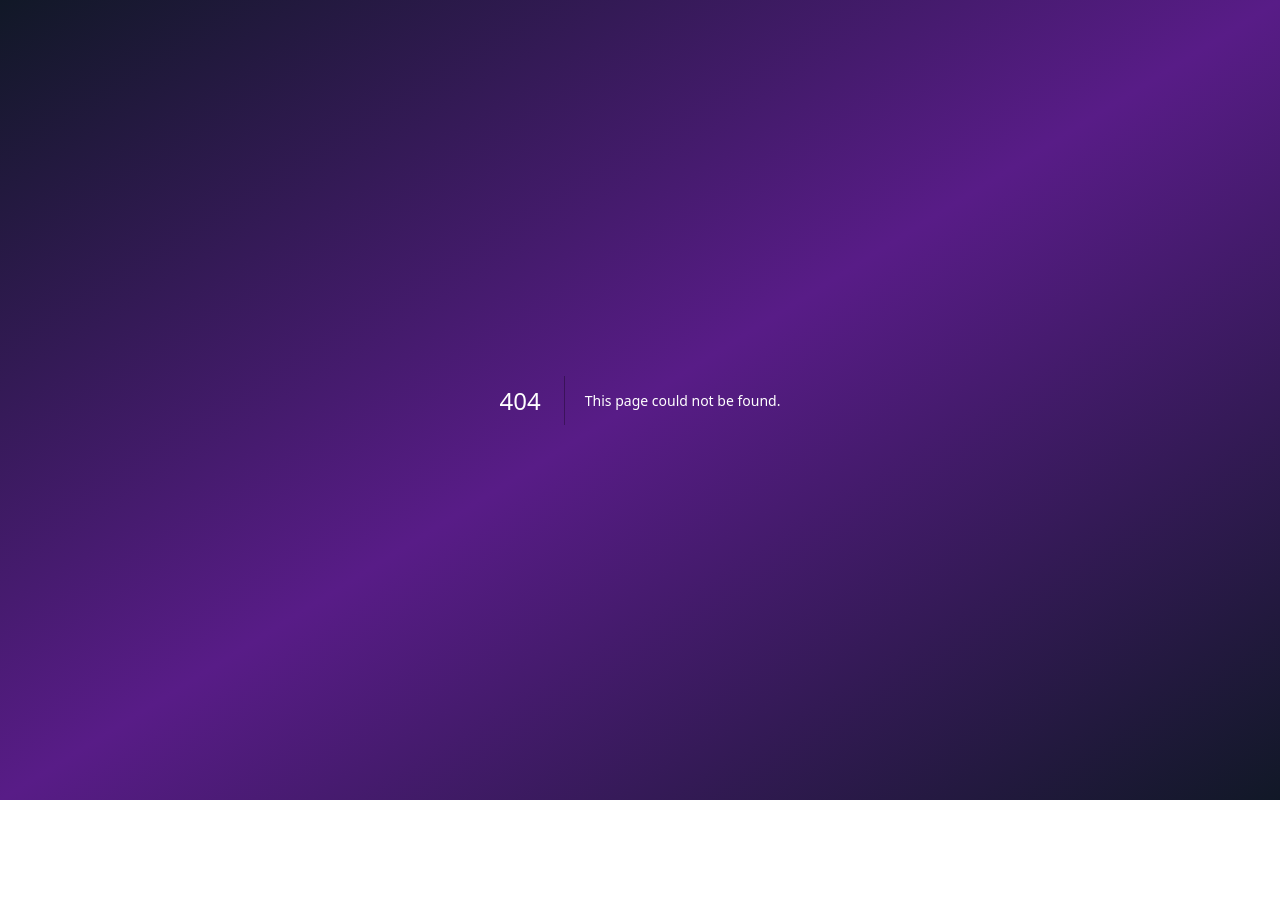
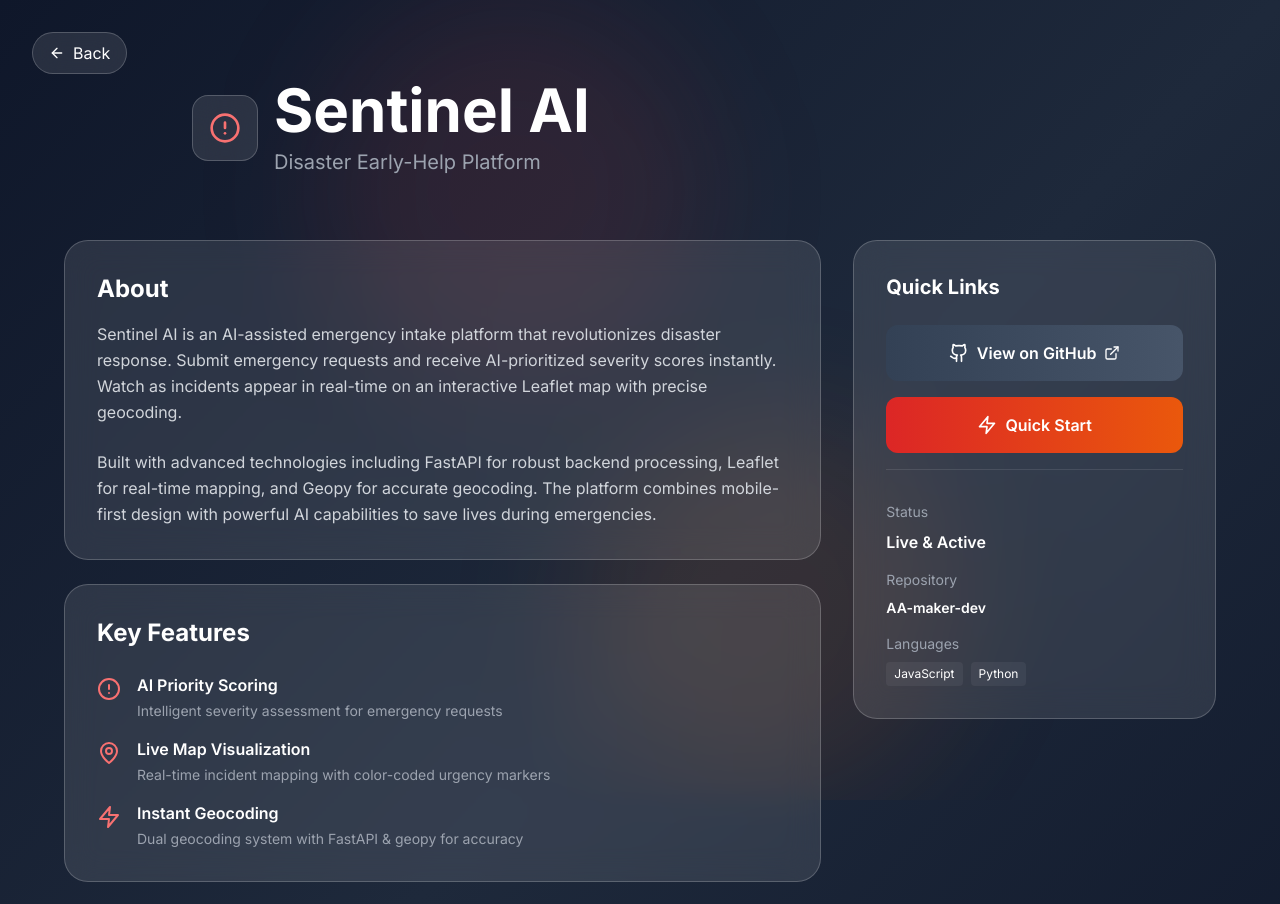
Before and after one commit to L0renZ121/L0renZ121.github.io, a Next.js app: page /sentinel-ai in a window 1280 px wide. Before the commit this address had no page. Shown: the top 904 px of the page. Before the commit the page ends 800 px from the top, so only its background shows below. Built offline with nearby package versions, Linux system fonts and the light colour scheme.

Commit message:
feat: Add Sentinel AI project showcase page at /sentinel-ai route

```diff
--- /dev/null
+++ b/app/sentinel-ai/page.tsx
@@ -0,0 +1,204 @@
+'use client'
+
+import { motion } from 'framer-motion'
+import { Github, ExternalLink, ArrowLeft, MapPin, AlertCircle, Zap } from 'lucide-react'
+import Link from 'next/link'
+
+export default function SentinelAI() {
+  return (
+    <main className="min-h-screen bg-gradient-to-br from-slate-900 via-slate-800 to-slate-900">
+      {/* Background Elements */}
+      <div className="fixed inset-0 overflow-hidden pointer-events-none">
+        <div className="absolute top-0 left-1/4 w-96 h-96 bg-red-500/10 rounded-full blur-3xl"></div>
+        <div className="absolute bottom-0 right-1/4 w-96 h-96 bg-orange-500/10 rounded-full blur-3xl"></div>
+      </div>
+
+      {/* Back Button */}
+      <motion.div
+        initial={{ opacity: 0, y: -20 }}
+        animate={{ opacity: 1, y: 0 }}
+        className="fixed top-8 left-8 z-50"
+      >
+        <Link href="/">
+          <button className="flex items-center gap-2 px-4 py-2 glass rounded-full hover:bg-white/10 transition-all group">
+            <ArrowLeft className="w-4 h-4 group-hover:-translate-x-1 transition-transform" />
+            <span>Back</span>
+          </button>
+        </Link>
+      </motion.div>
+
+      <div className="relative z-10 container mx-auto px-4 py-20">
+        {/* Header */}
+        <motion.div
+          initial={{ opacity: 0, y: 20 }}
+          animate={{ opacity: 1, y: 0 }}
+          transition={{ duration: 0.6 }}
+          className="max-w-4xl mx-auto mb-16"
+        >
+          <div className="flex items-center gap-4 mb-6">
+            <div className="p-4 glass rounded-2xl">
+              <AlertCircle className="w-8 h-8 text-red-400" />
+            </div>
+            <div>
+              <h1 className="text-5xl md:text-6xl font-bold text-white mb-2">
+                Sentinel AI
+              </h1>
+              <p className="text-xl text-gray-400">Disaster Early-Help Platform</p>
+            </div>
+          </div>
+        </motion.div>
+
+        {/* Main Content */}
+        <div className="grid md:grid-cols-3 gap-8 max-w-6xl mx-auto">
+          {/* Left - Description */}
+          <motion.div
+            initial={{ opacity: 0, x: -20 }}
+            animate={{ opacity: 1, x: 0 }}
+            transition={{ duration: 0.6, delay: 0.2 }}
+            className="md:col-span-2 space-y-6"
+          >
+            <div className="glass rounded-3xl p-8 border border-white/10">
+              <h2 className="text-2xl font-bold text-white mb-4">About</h2>
+              <p className="text-gray-300 leading-relaxed mb-6">
+                Sentinel AI is an AI-assisted emergency intake platform that revolutionizes disaster response. Submit emergency requests and receive AI-prioritized severity scores instantly. Watch as incidents appear in real-time on an interactive Leaflet map with precise geocoding.
+              </p>
+              <p className="text-gray-300 leading-relaxed">
+                Built with advanced technologies including FastAPI for robust backend processing, Leaflet for real-time mapping, and Geopy for accurate geocoding. The platform combines mobile-first design with powerful AI capabilities to save lives during emergencies.
+              </p>
+            </div>
+
+            {/* Features */}
+            <div className="glass rounded-3xl p-8 border border-white/10">
+              <h2 className="text-2xl font-bold text-white mb-6">Key Features</h2>
+              <div className="space-y-4">
+                {[
+                  {
+                    icon: AlertCircle,
+                    title: 'AI Priority Scoring',
+                    desc: 'Intelligent severity assessment for emergency requests'
+                  },
+                  {
+                    icon: MapPin,
+                    title: 'Live Map Visualization',
+                    desc: 'Real-time incident mapping with color-coded urgency markers'
+                  },
+                  {
+                    icon: Zap,
+                    title: 'Instant Geocoding',
+                    desc: 'Dual geocoding system with FastAPI & geopy for accuracy'
+                  }
+                ].map((feature, i) => {
+                  const Icon = feature.icon
+                  return (
+                    <motion.div
+                      key={i}
+                      initial={{ opacity: 0, x: -10 }}
+                      animate={{ opacity: 1, x: 0 }}
+                      transition={{ delay: 0.3 + i * 0.1 }}
+                      className="flex gap-4"
+                    >
+                      <div className="flex-shrink-0">
+                        <Icon className="w-6 h-6 text-red-400 mt-1" />
+                      </div>
+                      <div>
+                        <h3 className="font-semibold text-white mb-1">{feature.title}</h3>
+                        <p className="text-gray-400 text-sm">{feature.desc}</p>
+                      </div>
+                    </motion.div>
+                  )
+                })}
+              </div>
+            </div>
+
+            {/* Tech Stack */}
+            <div className="glass rounded-3xl p-8 border border-white/10">
+              <h2 className="text-2xl font-bold text-white mb-6">Technologies</h2>
+              <div className="flex flex-wrap gap-3">
+                {['AI/ML', 'FastAPI', 'Python', 'Leaflet.js', 'Geopy', 'JavaScript', 'HTML5', 'CSS3'].map((tech) => (
+                  <motion.span
+                    key={tech}
+                    whileHover={{ scale: 1.05 }}
+                    className="px-4 py-2 bg-gradient-to-r from-red-500/20 to-orange-500/20 rounded-full text-red-300 border border-red-500/30 hover:border-red-500/60 transition-all"
+                  >
+                    {tech}
+                  </motion.span>
+                ))}
+              </div>
+            </div>
+          </motion.div>
+
+          {/* Right - Actions */}
+          <motion.div
+            initial={{ opacity: 0, x: 20 }}
+            animate={{ opacity: 1, x: 0 }}
+            transition={{ duration: 0.6, delay: 0.2 }}
+            className="sticky top-8 h-fit"
+          >
+            <div className="glass rounded-3xl p-8 border border-white/10 space-y-4">
+              <h3 className="text-xl font-bold text-white mb-6">Quick Links</h3>
+
+              <motion.a
+                href="https://github.com/AA-maker-dev/Disaster-Early-Help-Platform"
+                target="_blank"
+                rel="noopener noreferrer"
+                whileHover={{ scale: 1.02 }}
+                className="flex items-center justify-center gap-2 w-full px-6 py-4 bg-gradient-to-r from-slate-700 to-slate-600 hover:from-slate-600 hover:to-slate-500 rounded-xl text-white font-semibold transition-all group"
+              >
+                <Github className="w-5 h-5" />
+                <span>View on GitHub</span>
+                <ExternalLink className="w-4 h-4 group-hover:translate-x-1 transition-transform" />
+              </motion.a>
+
+              <motion.a
+                href="https://github.com/AA-maker-dev/Disaster-Early-Help-Platform#quickstart"
+                target="_blank"
+                rel="noopener noreferrer"
+                whileHover={{ scale: 1.02 }}
+                className="flex items-center justify-center gap-2 w-full px-6 py-4 bg-gradient-to-r from-red-600 to-orange-600 hover:from-red-500 hover:to-orange-500 rounded-xl text-white font-semibold transition-all group"
+              >
+                <Zap className="w-5 h-5" />
+                <span>Quick Start</span>
+              </motion.a>
+
+              {/* Project Stats */}
+              <div className="mt-8 pt-8 border-t border-white/10">
+                <div className="space-y-4">
+                  <div>
+                    <p className="text-sm text-gray-400 mb-2">Status</p>
+                    <p className="text-white font-semibold">Live & Active</p>
+                  </div>
+                  <div>
+                    <p className="text-sm text-gray-400 mb-2">Repository</p>
+                    <p className="text-white font-semibold text-sm truncate">AA-maker-dev</p>
+                  </div>
+                  <div>
+                    <p className="text-sm text-gray-400 mb-2">Languages</p>
+                    <div className="flex flex-wrap gap-2">
+                      <span className="px-2 py-1 bg-white/5 rounded text-xs text-white">JavaScript</span>
+                      <span className="px-2 py-1 bg-white/5 rounded text-xs text-white">Python</span>
+                    </div>
+                  </div>
+                </div>
+              </div>
+            </div>
+          </motion.div>
+        </div>
+
+        {/* Footer CTA */}
+        <motion.div
+          initial={{ opacity: 0, y: 20 }}
+          animate={{ opacity: 1, y: 0 }}
+          transition={{ duration: 0.6, delay: 0.6 }}
+          className="max-w-4xl mx-auto mt-20 text-center"
+        >
+          <Link href="/">
+            <button className="inline-flex items-center gap-2 px-8 py-3 glass rounded-full hover:glow-red transition-all group">
+              <span>Back to Portfolio</span>
+              <ArrowLeft className="w-4 h-4 group-hover:-translate-x-1 transition-transform" />
+            </button>
+          </Link>
+        </motion.div>
+      </div>
+    </main>
+  )
+}
```
